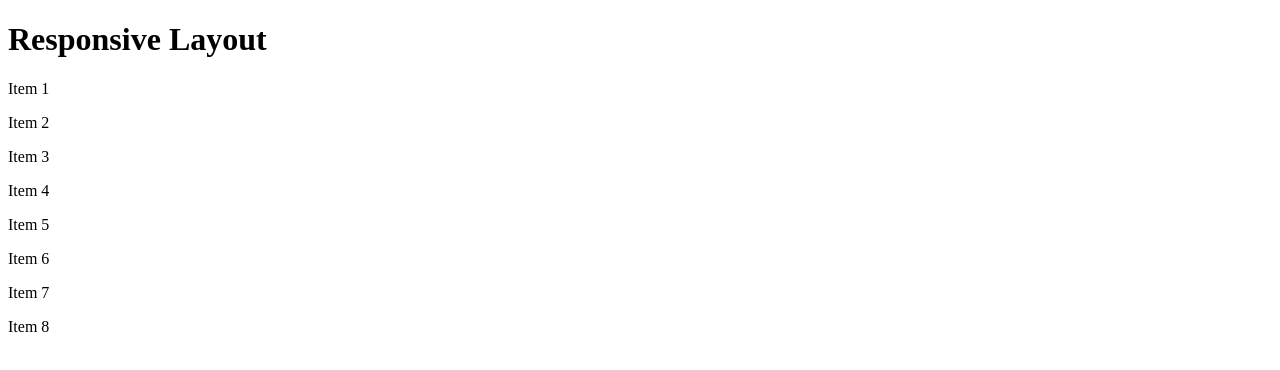
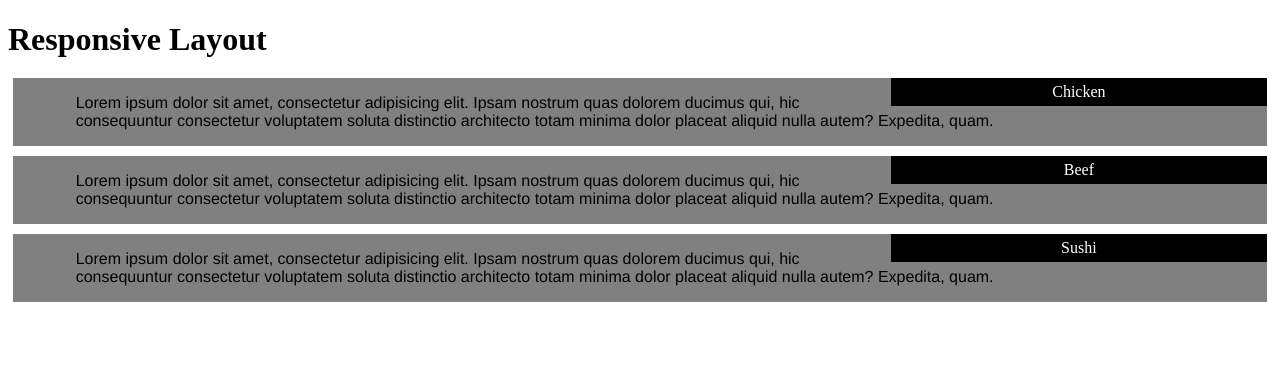
Before and after one commit to Bhageerath1/module2-solution, a plain HTML site: page index.html in a window 1280 px wide. Drawn offline with Linux system fonts and the light colour scheme.

Commit message:
last commit

```diff
--- a/css/style.css
+++ b/css/style.css
@@ -5,16 +5,29 @@
 h1 {
     margin-bottom: 15px;
 }
-
+.heading{
+	float: right;
+	padding: 5px;
+	width: 30%;
+	color:white;
+	background-color: black;
+	text-align: center;
+}
 p {
-    border: 1px solid black;
-    background-color: #A52A2A;
+    /* border: 1px solid #000000; */
     width: 90%;
-    height: 150px;
+    /* height: 150px; */
     margin-right: auto;
     margin-left: auto;
     font-family: Helvetica;
-    color: white;
+	text-align: left;
+	/* padding: 5%; */
+    color: rgb(0, 0, 0);
+}
+
+.mini{
+	background-color: grey;
+	margin: 5px;
 }
 
 /* Simple Responsive Framework. */
@@ -23,7 +36,7 @@ p {
 }
 
 /********** Large devices only **********/
-@media (min-width: 1200px) {
+@media (min-width: 992px) {
 
     .col-lg-1,
     .col-lg-2,
@@ -38,10 +51,12 @@ p {
     .col-lg-11,
     .col-lg-12 {
         float: left;
-        border: 1px solid green;
+		/* clear: both; */
+        /* border: 1px solid green; */
+		/* width: auto; */
     }
 
-    .col-lg-1 {
+    /* .col-lg-1 {
         width: 8.33%;
     }
 
@@ -87,11 +102,11 @@ p {
 
     .col-lg-12 {
         width: 100%;
-    }
+    }*/
 }
 
 /********** Medium devices only **********/
-@media (min-width: 992px) and (max-width: 1199px) {
+@media (min-width: 768px) and (max-width: 991.5px) {
 
     .col-md-1,
     .col-md-2,
--- a/index.html
+++ b/index.html
@@ -5,35 +5,24 @@
 	<meta charset="utf-8">
 	<meta name="viewport" content="width=device-width, initial-scale=1">
 	<title>Responsive Layout</title>
+	<link rel="stylesheet" href="css/style.css">
 </head>
 
 <body>
 	<h1>Responsive Layout</h1>
 
 	<div class="row">
-		<div class="col-lg-3 col-md-6">
-			<p>Item 1</p>
+		<div class="col-lg-4 col-md-6 mini">
+			<div class="heading">Chicken</div>
+			<p>Lorem ipsum dolor sit amet, consectetur adipisicing elit. Ipsam nostrum quas dolorem ducimus qui, hic consequuntur consectetur voluptatem soluta distinctio architecto totam minima dolor placeat aliquid nulla autem? Expedita, quam.</p>
 		</div>
-		<div class="col-lg-3 col-md-6">
-			<p>Item 2</p>
+		<div class="col-lg-4 col-md-6 mini">
+			<div class="heading">Beef</div>
+			<p>Lorem ipsum dolor sit amet, consectetur adipisicing elit. Ipsam nostrum quas dolorem ducimus qui, hic consequuntur consectetur voluptatem soluta distinctio architecto totam minima dolor placeat aliquid nulla autem? Expedita, quam.</p>
 		</div>
-		<div class="col-lg-3 col-md-6">
-			<p>Item 3</p>
-		</div>
-		<div class="col-lg-3 col-md-6">
-			<p>Item 4</p>
-		</div>
-		<div class="col-lg-3 col-md-6">
-			<p>Item 5</p>
-		</div>
-		<div class="col-lg-3 col-md-6">
-			<p>Item 6</p>
-		</div>
-		<div class="col-lg-3 col-md-6">
-			<p>Item 7</p>
-		</div>
-		<div class="col-lg-3 col-md-6">
-			<p>Item 8</p>
+		<div class="col-lg-4 col-md-6 mini">
+			<div class="heading">Sushi</div>
+			<p>Lorem ipsum dolor sit amet, consectetur adipisicing elit. Ipsam nostrum quas dolorem ducimus qui, hic consequuntur consectetur voluptatem soluta distinctio architecto totam minima dolor placeat aliquid nulla autem? Expedita, quam.</p>
 		</div>
 	</div>
 
```
